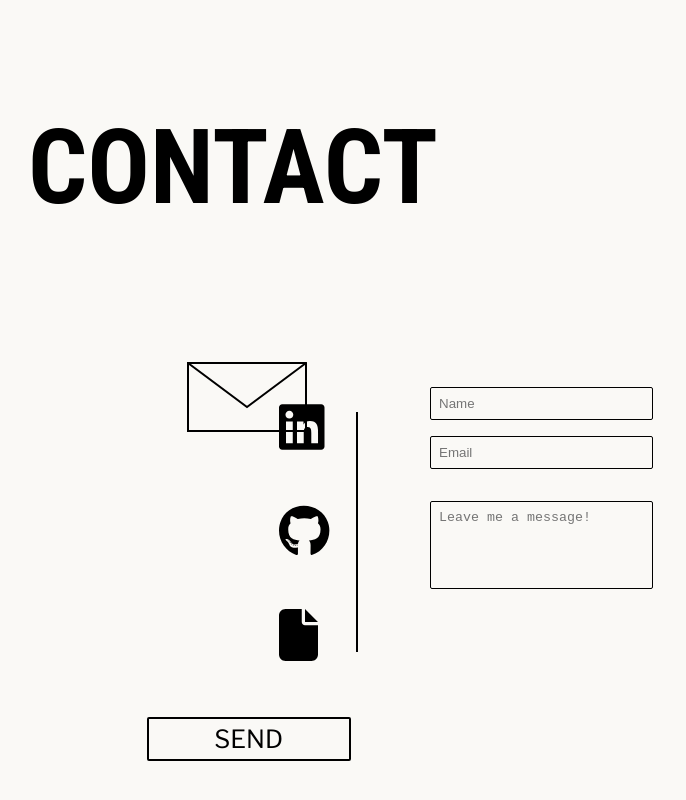
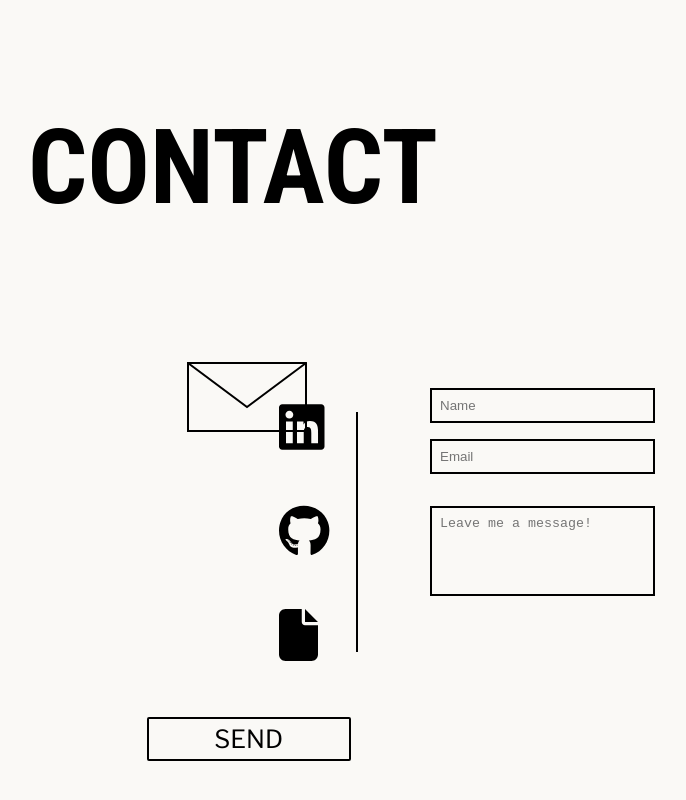
Before and after one commit to ethanw03/personal-profile, a React (Create React App) app: page / in a window 1280 px wide. Shown: the part 3290-4090 px from the top of the page, without its empty margins (102-788 px from the left). Built offline with nearby package versions, Linux system fonts and the light colour scheme.

Commit message:
sass changes

```diff
--- a/src/components/Contact.sass
+++ b/src/components/Contact.sass
@@ -30,7 +30,8 @@
 
     p
       margin: 0
-
+      &:hover
+        transform: scale(1.03)
   .divider
     width: 2px
     height: 30%
@@ -39,7 +40,7 @@
   .contact-form
     width: 16%
     padding-left: 4.5rem
-    padding-bottom: 4.5rem
+    padding-bottom: 4rem
     font-family: 'Libre Franklin', sans-serif
     input,
     textarea
@@ -49,9 +50,9 @@
       padding: 0.5rem
       margin-bottom: 1rem
       background-color: transparent
-      border: 1px solid black
+      border: 2px solid black
 
-      border-radius: 2px
+      border-radius: 0px
       outline: none
       resize: none
 
@@ -60,7 +61,7 @@
       display: inline-block
       padding: 0.5rem 1rem
       font-family: 'Libre Franklin', sans-serif
-      border: px solid #ccc
+      border: 0px solid #ccc
       background-color: transparent
       cursor: pointer
       transition: background-color 0.3s
--- a/src/components/Mail.sass
+++ b/src/components/Mail.sass
@@ -57,11 +57,12 @@
   cursor: pointer
 
   border: 2px solid black
+  transition: background-color 0.3s
 
   &:hover
     background: transparent
     color: black
-
+    transform: scale(1.02)
   &.reset
     opacity: 0
     z-index: 5
--- a/src/components/Navbar.sass
+++ b/src/components/Navbar.sass
@@ -49,6 +49,8 @@
   background-color: white
   transition: 0.4s
 
+
+
 input:checked + .slider
   background-color: black
 
@@ -83,13 +85,15 @@ input:checked + .slider:before
       font-size: 28px
       font-family: 'Libre Franklin', sans-serif;
       cursor: pointer
-      transition: background-color 0.3s, color 0.3s
+      transition: translate 0.7s, scale 0.2s
       border-radius: .1rem
 
       &:hover
         background-color: transparent
-        transition: background-color .7s ease-out 100ms
+
         opacity: 1
+        transform: translate(0, -5px) scale(1.02)
+
 
 .navbar.dark button
   background-color: #000
```
